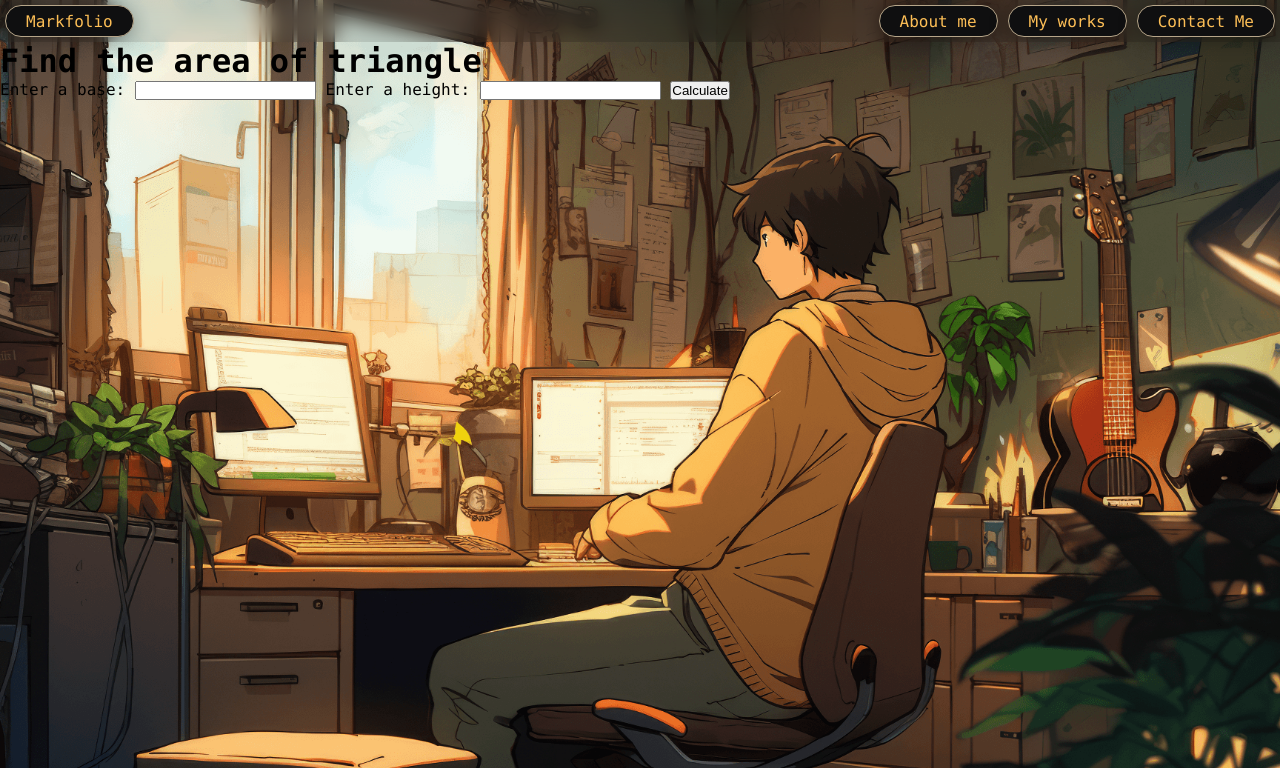
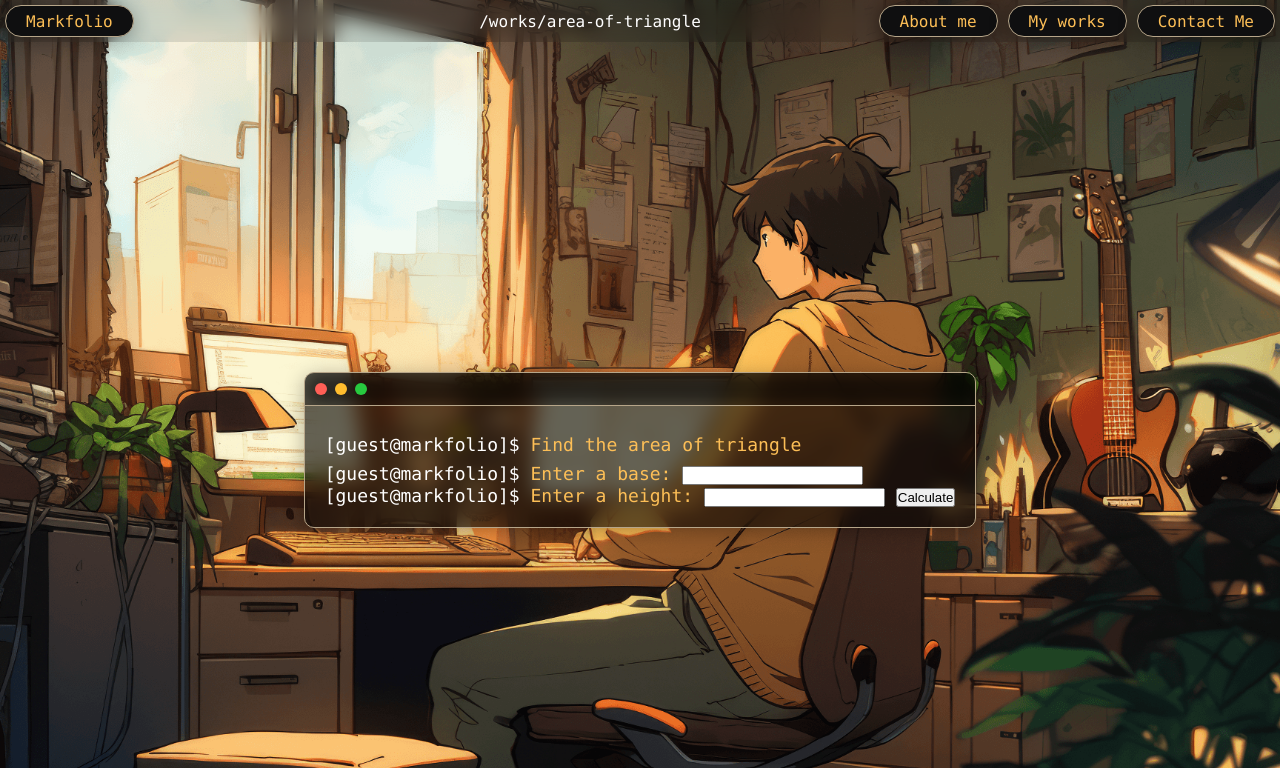
Before and after one commit to nug3tsss/portfolio_website, a Flask app: page /works/area-of-triangle in a window 1280 px wide. Shown: the top 768 px of the page. Run offline with Flask 3, Linux system fonts and the light colour scheme.

Commit message:
ALMOST DONE

```diff
--- a/app.py
+++ b/app.py
@@ -2,6 +2,10 @@ from flask import Flask, render_template, request
 import math
 
 app = Flask(__name__)
+
+@app.context_processor
+def get_path():
+    return dict(current_path=request.path)
 
 # HOME PAGE
 @app.route('/')
--- a/static/style.css
+++ b/static/style.css
@@ -62,6 +62,18 @@ nav li:first-child{
     margin-right: auto;
 }
 
+.path-text{
+    margin: 0 auto;
+    color: white;
+    font-size: 16px;
+    background: none;
+    border: none;
+    box-shadow: none;
+    height: auto;
+    display: flex;
+    align-items: center;
+}
+
 /* KITTY-STYLE TERMINAL */
 /* terminal window */
 .terminal{
@@ -123,3 +135,22 @@ nav li:first-child{
 .terminal-body a:hover{
     color: white;
 }
+
+/* ROFI-STYLE */
+/* rofi title divider */
+.rofi-header {
+    border-bottom: 2px solid #fcbe56;
+    display: block;
+    padding-bottom: 4px;
+    margin-bottom: 12px;
+}
+
+.terminal-body a{
+    text-decoration: none;
+}
+
+/* select highlight */
+.terminal-body a:hover {
+    background-color: rgba(252, 190, 86, 0.15);
+    color: white;
+}
--- a/templates/areaoftriangle.html
+++ b/templates/areaoftriangle.html
@@ -3,19 +3,29 @@
 {% block title %}Works - Markfolio{% endblock %}
 
 {% block content %}
-<h1>Find the area of triangle</h1>
+<div class="terminal">
+    <div class="terminal-header">
+        <span class="dot red"></span>
+        <span class="dot yellow"></span>
+        <span class="dot green"></span>
+    </div>
 
-<form action="/area-of-triangle" method="post">
-    <label for="inputBase">Enter a base:</label>
-    <input type="number" id="inputBase" name="input_base">
+    <div class="terminal-body">
+    <p><span class="guest-prompt">[guest@markfolio]$ </span>Find the area of triangle</p>
 
-    <label for="inputHeight">Enter a height:</label>
-    <input type="number" id="inputHeight" name="input_height">
+    <form action="/works/area-of-triangle" method="post">
+        <label for="inputBase"><span class="guest-prompt">[guest@markfolio]$ </span>Enter a base:</label>
+        <input type="number" id="inputBase" name="input_base"><br>
 
-    <input type="submit" value="Calculate">
-</form>
+        <label for="inputHeight"><span class="guest-prompt">[guest@markfolio]$ </span>Enter a height:</label>
+        <input type="number" id="inputHeight" name="input_height">
 
-{% if result %}
-<p>Area of given triangle: {{ result }}</p>
-{% endif %}
+        <input type="submit" value="Calculate">
+    </form>
+
+    {% if result %}
+    <p><span class="guest-prompt">[guest@markfolio]$ </span>{{ result }}</p>
+    {% endif %}
+    </div>
+</div>
 {% endblock %}
--- a/templates/main.html
+++ b/templates/main.html
@@ -8,6 +8,7 @@
     <nav>
         <ul>
             <li><a href="/">Markfolio</a></li>
+            <li class="path-text">{{ current_path }}</li>
             <li><a href="/profile">About me</a></li>
             <li><a href="/works">My works</a></li>
             <li><a href="/contact">Contact Me</a></li>
```
Also changed, not shown: templates/areaofcircle.html (+19 -9 lines), templates/contact.html (+5 -5 lines), templates/profile.html (+5 -5 lines), templates/touppercase.html (+19 -9 lines), templates/works.html (+8 -8 lines).
